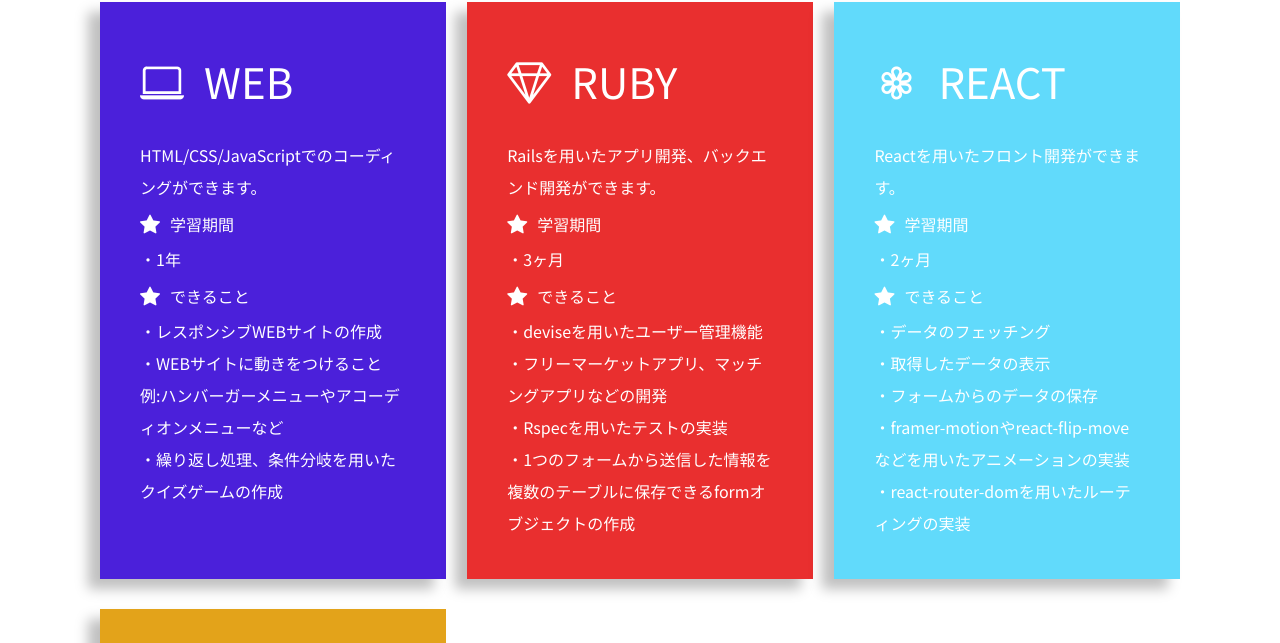
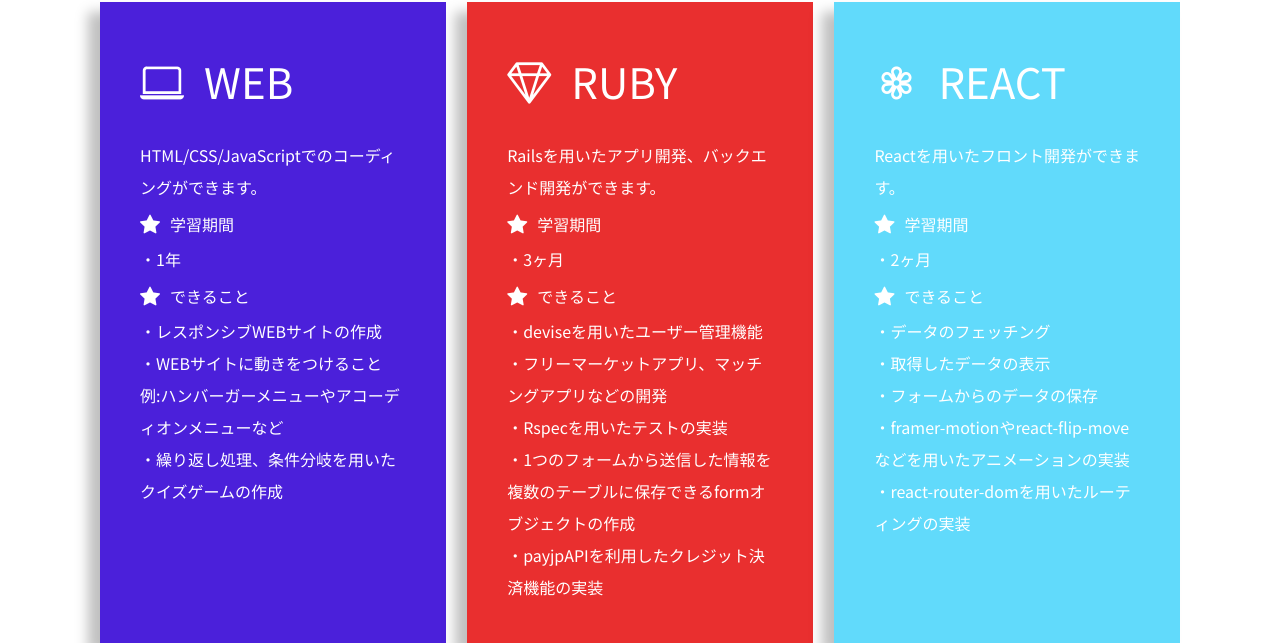
Before and after one commit to Taiyo86-create/portofolio, a plain HTML site: page index.html in a window 1280 px wide. Shown: the part 970-1613 px from the top of the page. Drawn offline with nearby package versions, Linux system fonts and the light colour scheme; some packages are replaced by stand-ins of ours.

Commit message:
Update index.html

```diff
--- a/index.html
+++ b/index.html
@@ -81,7 +81,8 @@
                       ・deviseを用いたユーザー管理機能<br>
                       ・フリーマーケットアプリ、マッチングアプリなどの開発<br>
                       ・Rspecを用いたテストの実装<br>
-                      ・1つのフォームから送信した情報を複数のテーブルに保存できるformオブジェクトの作成
+                      ・1つのフォームから送信した情報を複数のテーブルに保存できるformオブジェクトの作成<br>
+                      ・payjpAPIを利用したクレジット決済機能の実装
                     </p>
                 </div>
                 <!-- 3個目のSkillボックス -->
```
